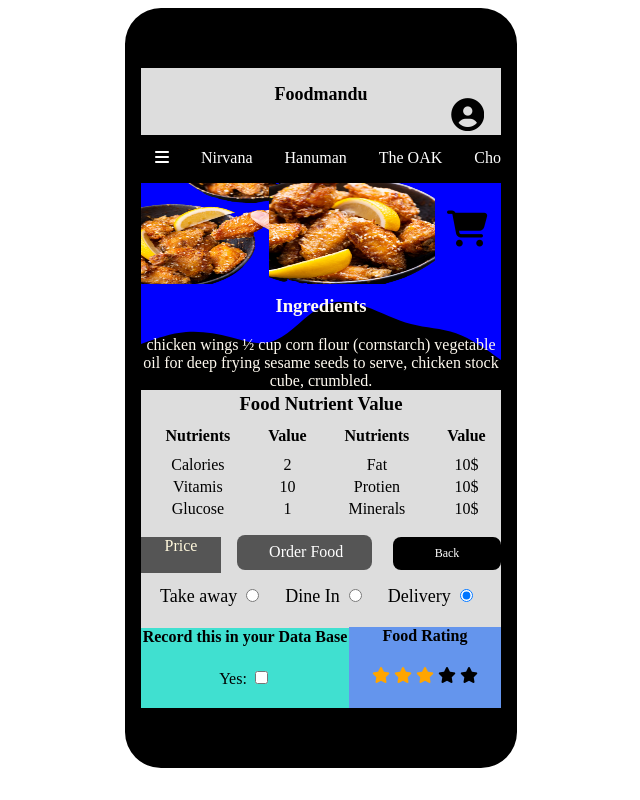
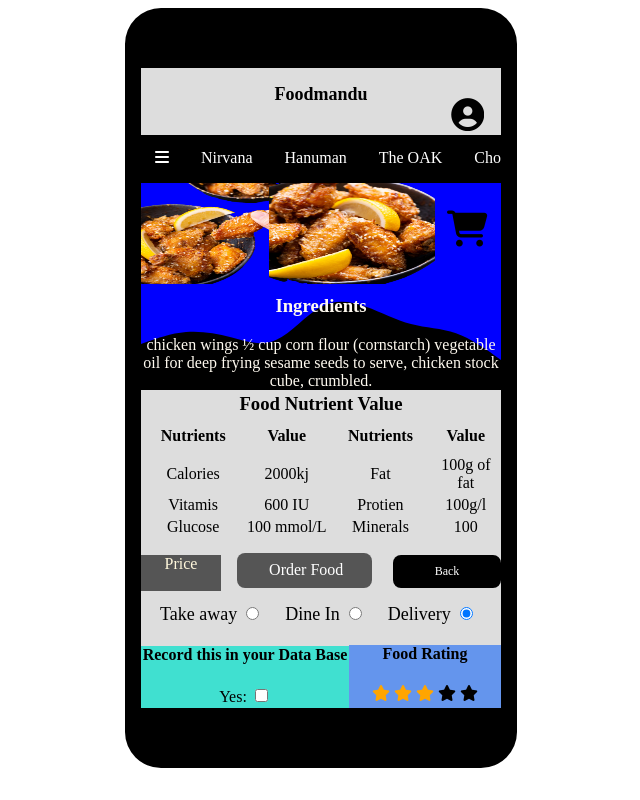
Before and after one commit to AnishBastakoti/Final-version, a plain HTML site: page resturantpage1.html in a window 1280 px wide. Shown: the whole page, without its empty margins (319-959 px from the left). Drawn offline with Linux system fonts and the light colour scheme; a web font is replaced by a local one.

Commit message:
added effects and improvised some components

```diff
--- a/css/user.css
+++ b/css/user.css
@@ -77,9 +77,9 @@ h5{
   width: 100%;
   position: absolute;
   z-index: 1;
-  top: 6.3em;
+  top: 71px;
   left: 0;
-  background-color: #ddd;
+  background-color: #f2f2f2;
   border-radius: 3px;
   overflow-y: hidden;
   transition: 0.5s;
@@ -93,7 +93,7 @@ h5{
   top: 1px;
   right: 27px;
   font-size: 43px;
-  color: #fff;
+  color: blueviolet;
 }
 .overlay .closebtn:hover{
   color: #000;
--- a/resturantpage1.html
+++ b/resturantpage1.html
@@ -58,21 +58,21 @@
         </tr>
         <tr>
           <td>Calories</td>
-          <td>2</td>
+          <td>2000kj</td>
           <td>Fat</td>
-          <td>10$</td>
+          <td>100g of fat</td>
         </tr>
         <tr>
           <td>Vitamis</td>
-          <td>10</td>
+          <td>600 IU</td>
           <td>Protien</td>
-          <td>10$</td>
+          <td>100g/l</td>
         </tr>
         <tr>
           <td>Glucose</td>
-          <td>1</td>
+          <td>100 mmol/L</td>
           <td>Minerals</td>
-          <td>10$</td>
+          <td>100 </td>
         </tr>
       </table>
     </div>
```
Also changed, not shown: resturantpage.html (+6 -6 lines), resturantpage2.html (+6 -6 lines).
